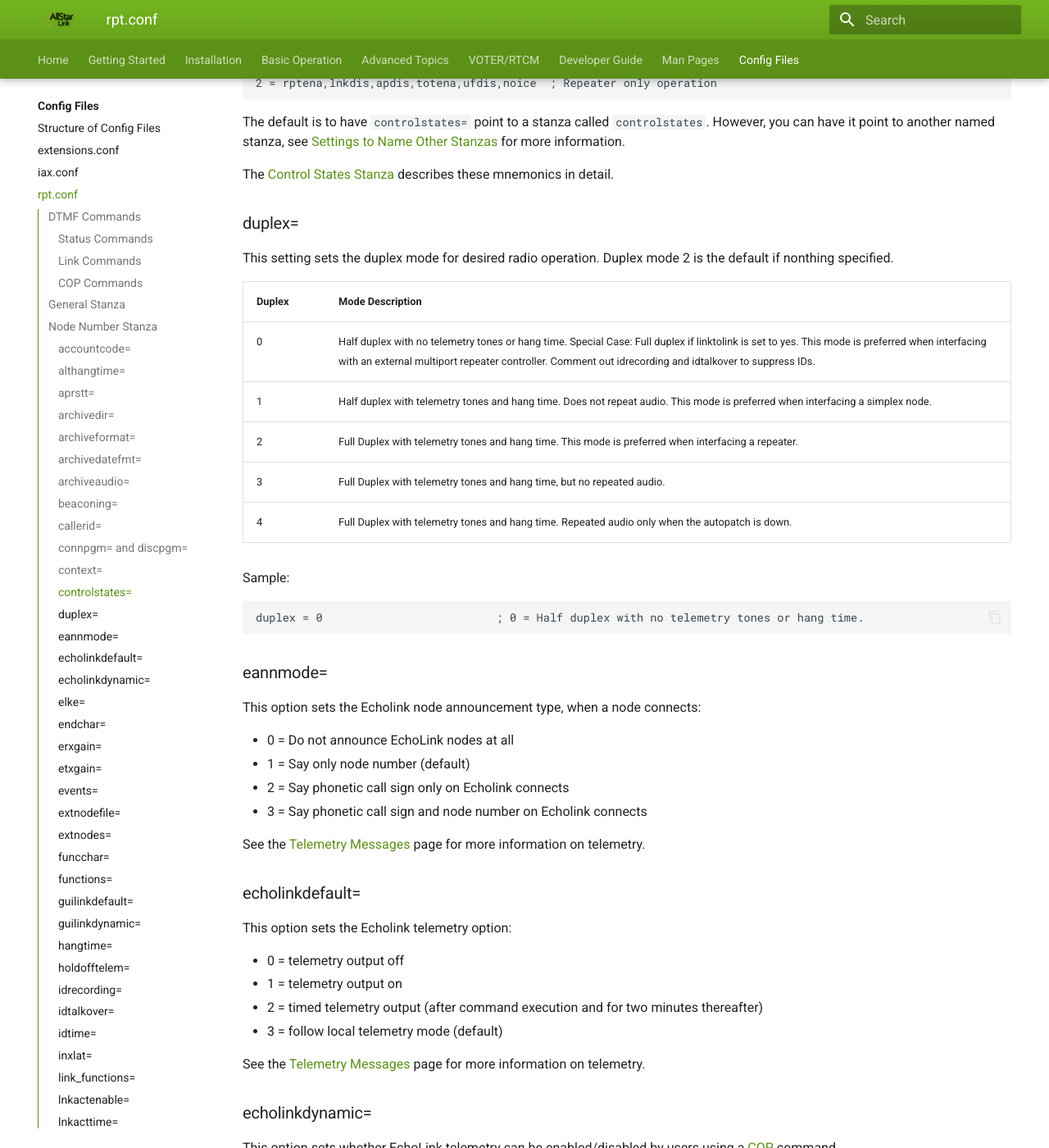
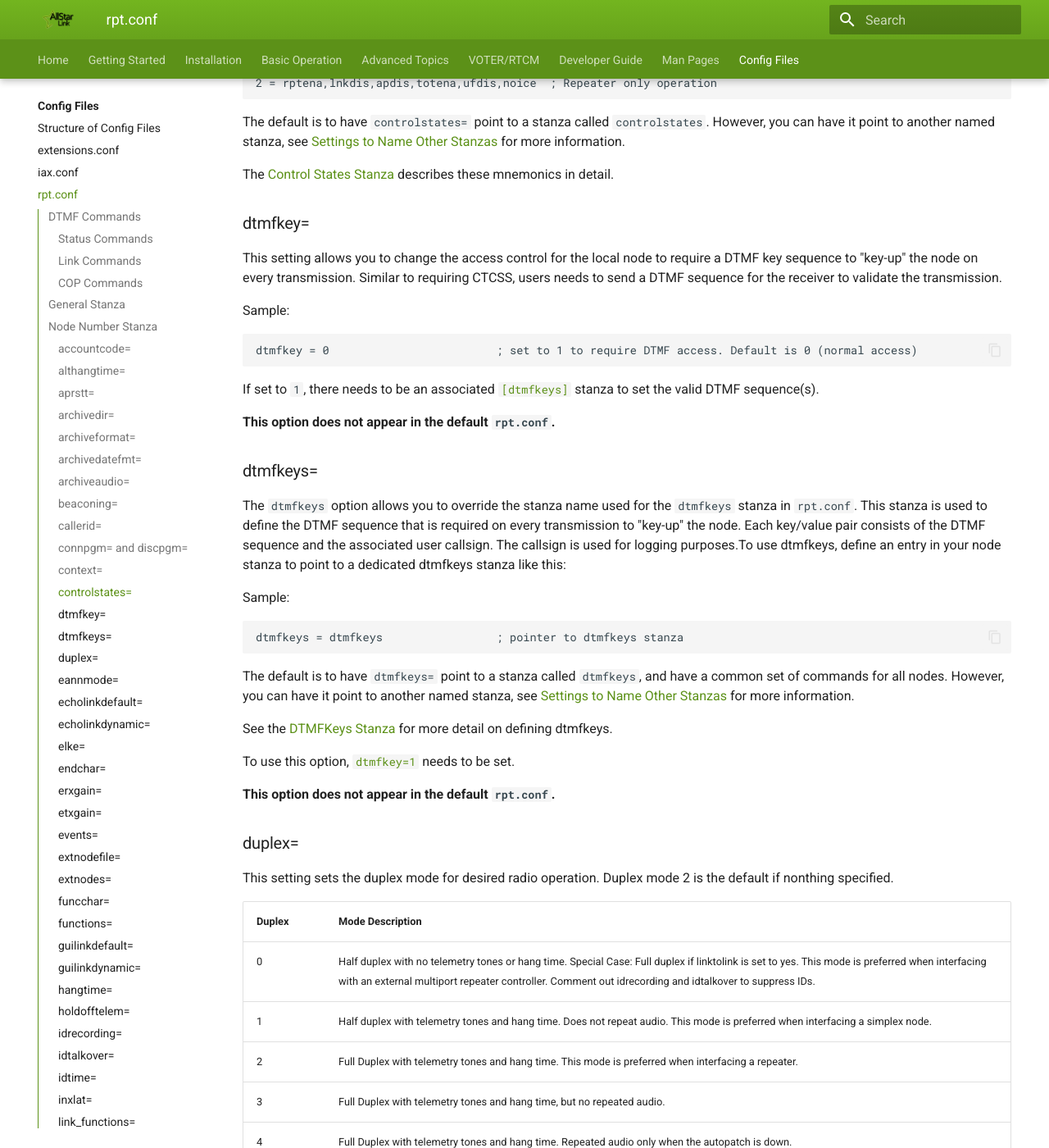
Before and after one commit to AllStarLink/ASL3-Manual, an MkDocs documentation site: the page built from docs/config/rpt_conf.md, in a window 1280 px wide and 1400 px high, scrolled down 10354 px. Shown: the whole window at 82% size. Built offline with MkDocs 1.6.1 and Material for MkDocs 9.7.7, drawn with Linux system fonts in a browser that asks for light colours; some of the changed text lies outside the part shown.

Commit message:
Document dtmfkey/dtmfkeys and associated MDC-1200 access. (#170)
* Document dtmfkey/dtmfkeys and associated MDC-1200 access.

* Remove links to mdc1200.md from rpt.conf for dtmfkey.

````diff
--- a/docs/config/rpt_conf.md
+++ b/docs/config/rpt_conf.md
@@ -336,6 +336,36 @@ The default is to have `controlstates=` point to a stanza called `controlstates`
 
 The [Control States Stanza](#control-states-stanza) describes these mnemonics in detail.
 
+### dtmfkey=
+This setting allows you to change the access control for the local node to require a DTMF key sequence to "key-up" the node on every transmission. Similar to requiring CTCSS, users needs to send a DTMF sequence for the receiver to validate the transmission.
+
+Sample:
+
+```
+dtmfkey = 0                         ; set to 1 to require DTMF access. Default is 0 (normal access)
+```
+
+If set to `1`, there needs to be an associated [`[dtmfkeys]`](#dtmfkeys) stanza to set the valid DTMF sequence(s).
+
+**This option does not appear in the default `rpt.conf`.**
+
+### dtmfkeys=
+The `dtmfkeys` option allows you to override the stanza name used for the `dtmfkeys` stanza in `rpt.conf`. This stanza is used to define the DTMF sequence that is required on every transmission to "key-up" the node. Each key/value pair consists of the DTMF sequence and the associated user callsign. The callsign is used for logging purposes.To use dtmfkeys, define an entry in your node stanza to point to a dedicated dtmfkeys stanza like this:
+
+Sample:
+
+```
+dtmfkeys = dtmfkeys                 ; pointer to dtmfkeys stanza
+```
+
+The default is to have `dtmfkeys=` point to a stanza called `dtmfkeys`, and have a common set of commands for all nodes. However, you can have it point to another named stanza, see [Settings to Name Other Stanzas](./config-structure.md#settings-to-name-other-stanzas) for more information.
+
+See the [DTMFKeys Stanza](#dtmfkeys-stanza) for more detail on defining dtmfkeys.
+
+To use this option, [`dtmfkey=1`](#dtmfkey) needs to be set.
+
+**This option does not appear in the default `rpt.conf`.**
+
 ### duplex=
 This setting sets the duplex mode for desired radio operation. Duplex mode 2 is the default if nonthing specified.
 
@@ -1408,6 +1438,20 @@ noicd|No Incoming Connections Disable|50
 slpen|Sleep Mode Enable|51
 slpds|Sleep Mode Disable|52
 
+## DTMFKeys Stanza
+The `[dtmfkeys]` stanza is a named stanza pointed to by the [`dtmfkeys=`](#dtmfkeys) option. The key/value pairs in this stanza define the DTMF sequence(s) and associated callsign(s) that are required to "key-up" the node. This stanza is typically named `[dtmfkeys]`. The name can be overridden, on a per-node basis, see [Settings to Name Other Stanzas](./config-structure.md#settings-to-name-other-stanzas) for more information.
+
+Sample:
+
+```
+1234=WB6NIL
+4567=W1AW
+```
+
+In order to use the data in this stanza, [`dtmfkey=1`](#dtmfkey) must also be set.
+
+The above example will require either of the DTMF sequences `1234` or `4567` to be sent for **every** transmission, in order to "key-up" the node. Depending on which sequence is sent, the associated callsign will be logged by Asterisk.
+
 ## Functions Stanza
 The `[functions]` stanza is a named stanza pointed to by the [`functions=`](#functions) option. Functions within this stanza are used to decode DTMF commands when accessing the node from its **receiver**. This stanza is typically named `[functions]`. The name can be overridden, on a per-node basis, see [Settings to Name Other Stanzas](./config-structure.md#settings-to-name-other-stanzas) for more information.
 
````
Also changed, not shown: docs/adv-topics/mdc1200.md (+23 -0 lines).
